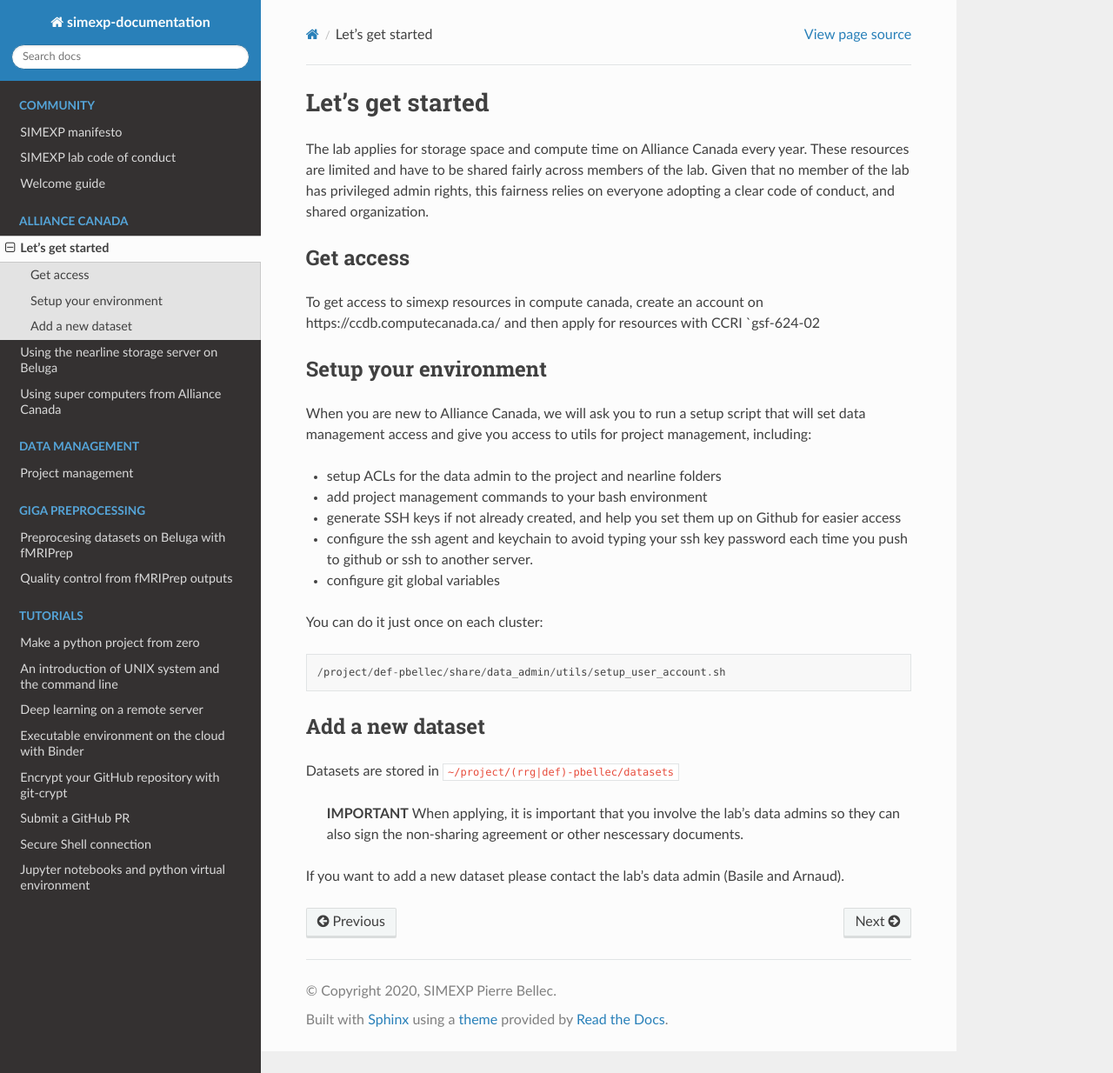
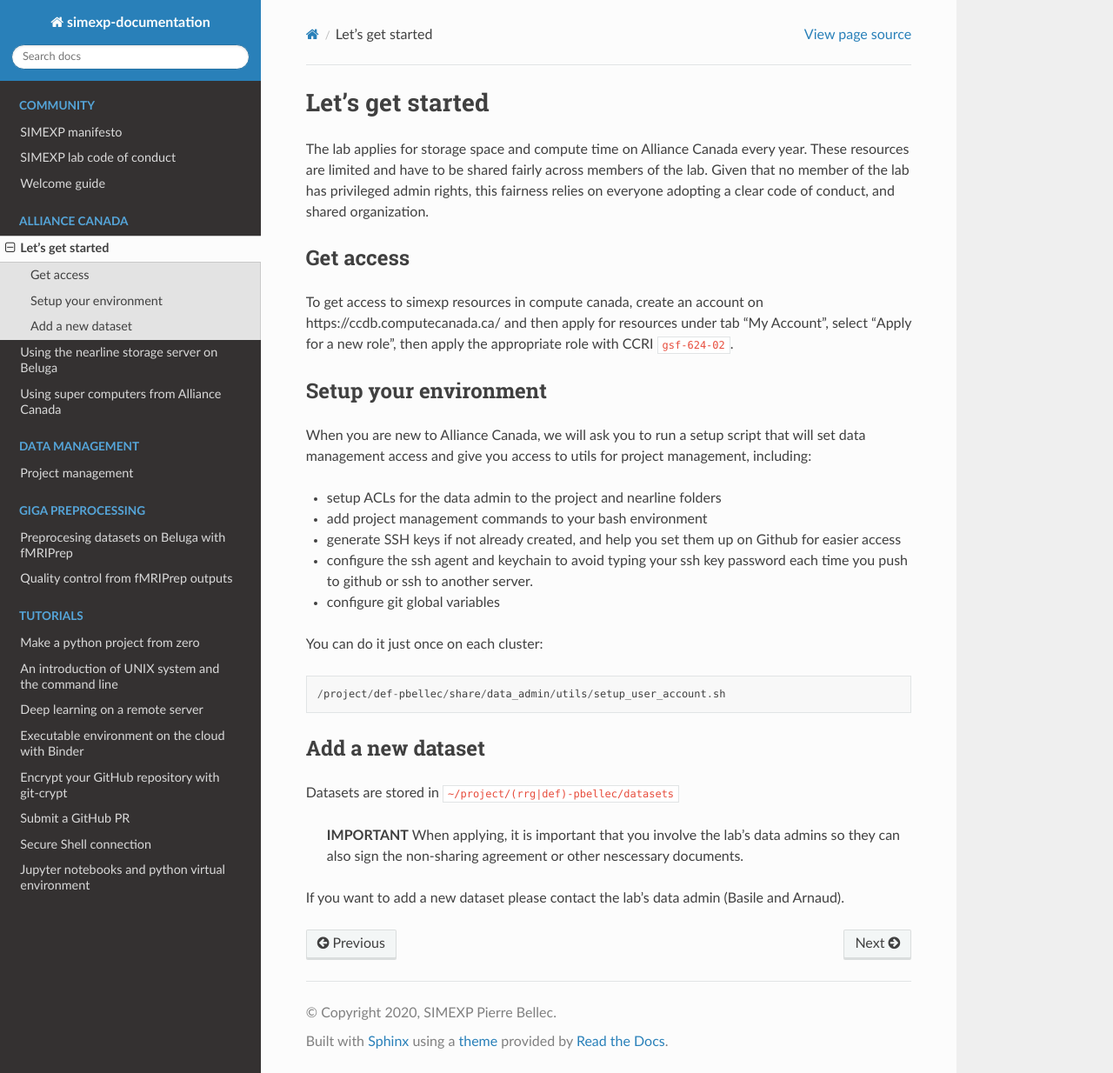
Before and after one commit to SIMEXP/lab-documentation, a Sphinx documentation site: the page built from source/alliance_canada/starter.md, in a window 1280 px wide and 1234 px high. Shown: the whole window at 87% size. Built offline with Sphinx 7.4.7 and the Read the Docs theme 2.0.0, drawn with Linux system fonts in a browser that asks for light colours.

Commit message:
Update source/alliance_canada/starter.md
Co-authored-by: Hao-Ting Wang <htwangtw@gmail.com>

```diff
--- a/source/alliance_canada/starter.md
+++ b/source/alliance_canada/starter.md
@@ -5,7 +5,8 @@ These resources are limited and have to be shared fairly across members of the l
 Given that no member of the lab has privileged admin rights, this fairness relies on everyone adopting a clear code of conduct, and shared organization.
 
 ## Get access
-To get access to simexp resources in compute canada, create an account on https://ccdb.computecanada.ca/ and then apply for resources with CCRI `gsf-624-02
+To get access to simexp resources in compute canada, create an account on https://ccdb.computecanada.ca/ and then apply for resources under tab "My Account",  select "Apply for a new role", then apply the appropriate role with CCRI `gsf-624-02`.
+
 
 ## Setup your environment
 
```
